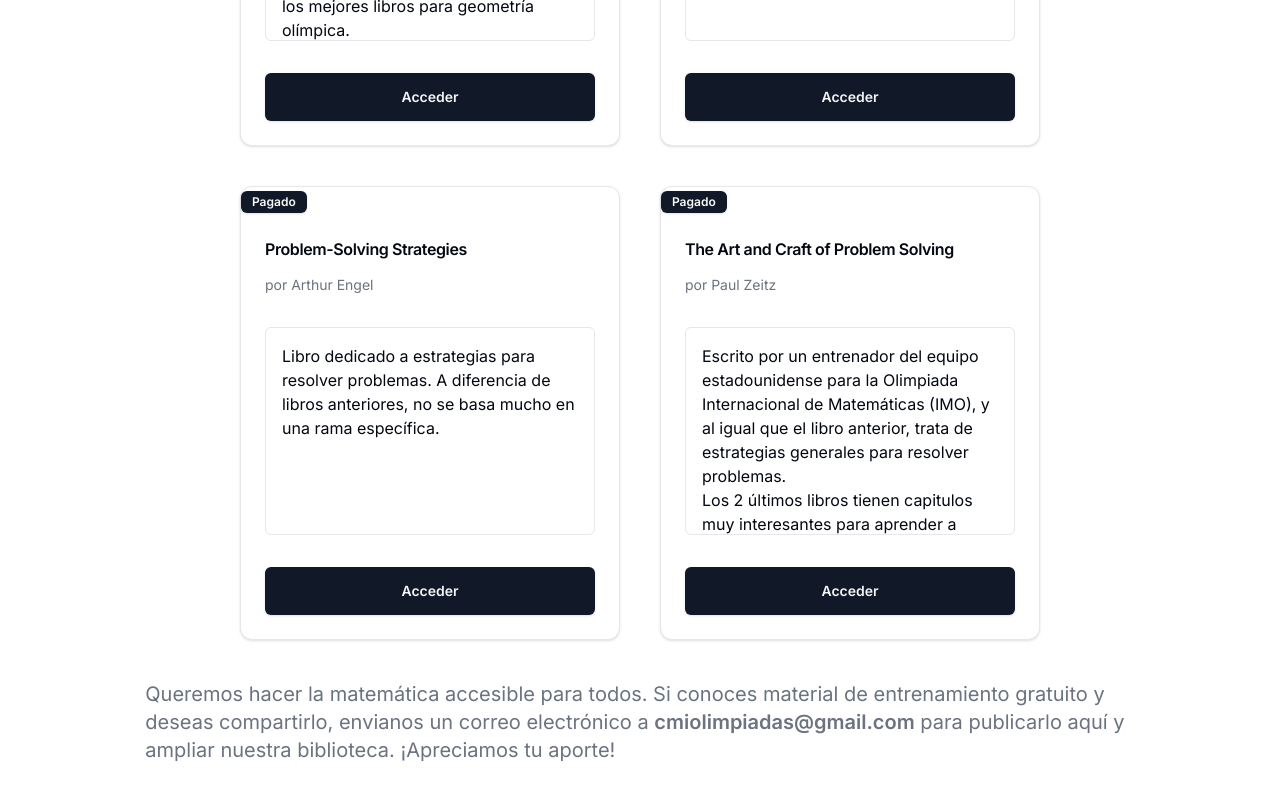
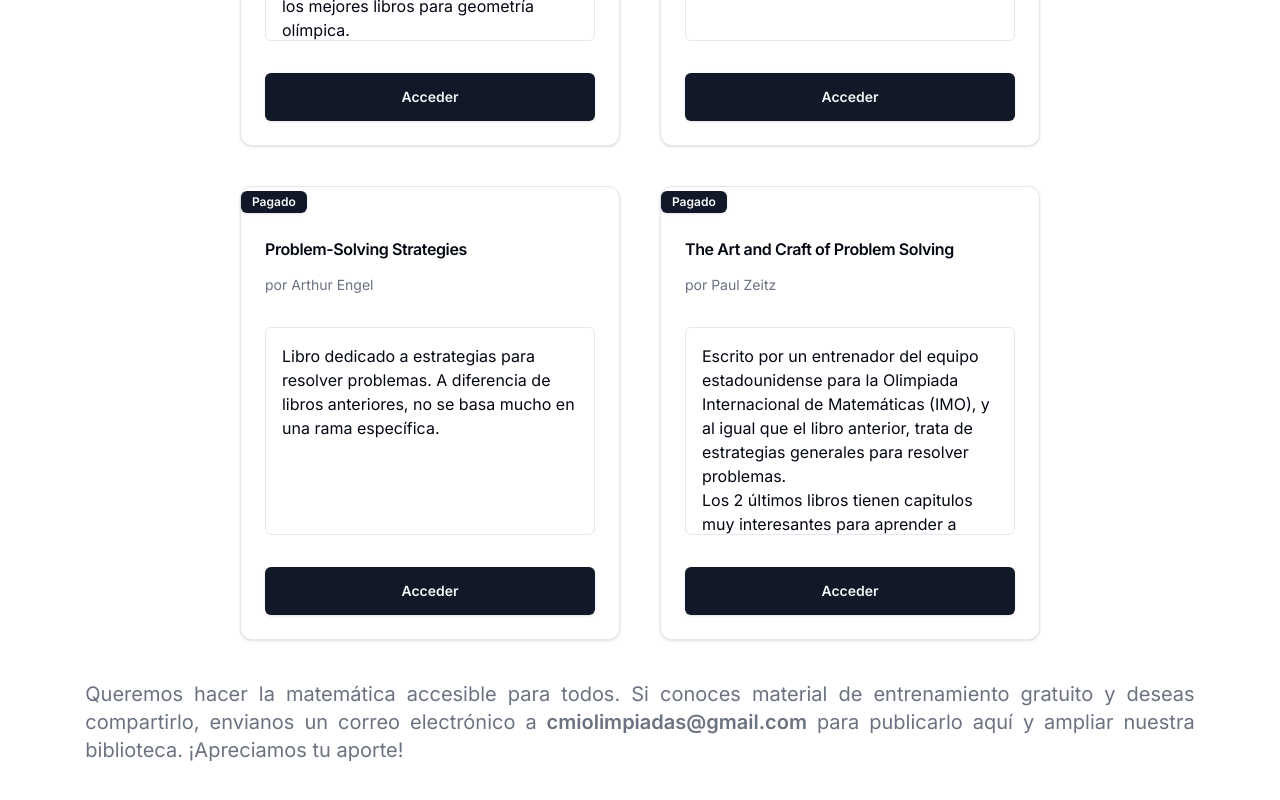
Before and after one commit to LeonardoZambranoL/cmi-ema-frontend, a Next.js app: page /resources in a window 1280 px wide. Shown: the part 2363-3163 px from the top of the page. Built offline with nearby package versions, Linux system fonts and the light colour scheme.

Commit message:
better footer styling

```diff
--- a/src/app/resources/page.tsx
+++ b/src/app/resources/page.tsx
@@ -14,7 +14,7 @@ export default function Page() {
 
   return (
     <>
-      <div className="w-full mb-10">
+      <div className="w-full mb-12">
         <div className="w-full flex flex-col gap-5">
           <div className="container flex flex-col items-center text-center w-full">
             <BigHeader>Recursos de entrenamiento</BigHeader>
@@ -32,7 +32,7 @@ export default function Page() {
                 <div className="underline">
                   <MediumHeader>Recursos en Linea</MediumHeader>
                 </div>
-                <div className="flex flex-wrap gap-10 mt-4 justify-center">
+                <div className="flex flex-wrap gap-10 mt-4 justify-center max-w-screen">
                   {webResources.map((r: RessourceType, index: number) => (
                     <div key={index}>
                       <RessourcesCard
@@ -64,7 +64,7 @@ export default function Page() {
                   ))}
                 </div>
               </div>
-              <div className="p-5 ml-10">
+              <div className="pt-5 w-full text-justify">
                 <MutedParagraph>
                   Queremos hacer la matemática accesible para todos. Si conoces
                   material de entrenamiento gratuito y deseas compartirlo,
```
